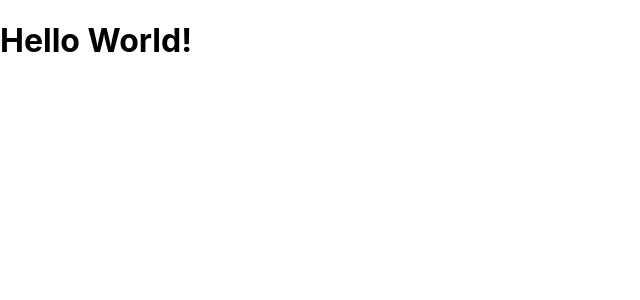
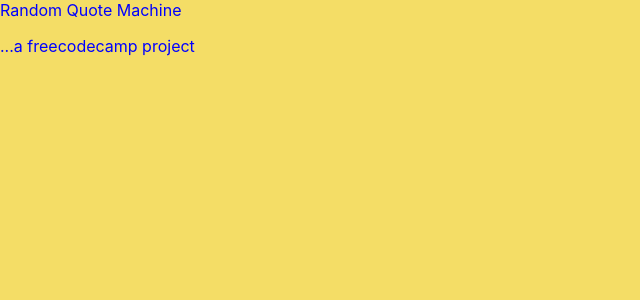
Before and after one commit to John-Flavian/random-quote-machine, a React (Create React App) app: page / in a window 1280 px wide. Shown: the top 300 px of the page, without its empty margins (0-640 px from the left). Built offline with nearby package versions, Linux system fonts and the light colour scheme; no server answers.

Commit message:
Added randomColor for the background, and the color changes onClick

```diff
--- a/package.json
+++ b/package.json
@@ -11,6 +11,7 @@
     "cra-template": "1.0.3",
     "loadash": "^1.0.0",
     "lodash": "^4.17.15",
+    "randomcolor": "^0.6.2",
     "react": "^16.13.1",
     "react-dom": "^16.13.1",
     "react-scripts": "3.4.1",
--- a/src/App.js
+++ b/src/App.js
@@ -1,19 +1,35 @@
 import React, {useState, useEffect} from 'react';
-// import { random } from 'lodash';
 import 'typeface-roboto';
 import { random } from 'lodash';
 import  Grid from '@material-ui/core/Grid';
-// import { withStyles } from '@material-ui/core/styles';
+import { makeStyles } from '@material-ui/core/styles';
 import QuoteMachine from './Components/QuoteMachine';
+import Header from './Components/Header'
+import randomColor from 'randomcolor'
 
+const myStyles = makeStyles({
+  container: {
+    alignItems: 'center',
+    display: 'flex',
+    height: '90vh',
+  },
+  app: {
+    alignItems: 'center',
+    height: '100vh',
+    transition: 'background-color 2s ease'
+  }
+})
 
 
 function App() {
-const initRandNum = Math.floor(( Math.random() * 100) + 1)
+  const classes = myStyles()
+  const initRandNum = Math.floor(( Math.random() * 100) + 1)
 //Sets a random number for the selectedQuoteIndex onload
 
   const [quotes, setQuotes] = useState([])
   const [selectedQuoteIndex, setSelectedQuoteIndex] = useState(initRandNum)
+  const [bgColor, setBgColor] = useState(randomColor)
+
 
     useEffect(() => {
       fetch('https://gist.githubusercontent.com/natebass/b0a548425a73bdf8ea5c618149fe1fce/raw/f4231cd5961f026264bb6bb3a6c41671b044f1f4/quotes.json')
@@ -26,10 +42,12 @@ const initRandNum = Math.floor(( Math.random() * 100) + 1)
 
     function assignNewQuoteIndex() {
       return(
-      setSelectedQuoteIndex(generateNewQuoteIndex)
+      setSelectedQuoteIndex(generateNewQuoteIndex),
+      setBgColor(randomColor)
       )
     }
     //Assigns the random number to selectedQuotes
+    //Changes the background-color too!
 
     const selectedQuote =
     !quotes.length || !Number.isInteger(selectedQuoteIndex) ? null
@@ -38,9 +56,9 @@ const initRandNum = Math.floor(( Math.random() * 100) + 1)
 
 
   return (
-    <div>
-      <h1>Hello World!</h1>
-      <Grid id="quote-box"  justify="center" container>
+    <div className={classes.app} style={{backgroundColor: bgColor}}>
+      <Header />
+      <Grid className={classes.container} id="quote-box"  justify="center" container>
       <Grid xs={11} lg={8} item>
 
       {
@@ -58,16 +76,8 @@ const initRandNum = Math.floor(( Math.random() * 100) + 1)
 
 }
 
-// const styles = {
-//   container: {
-//     alignItems: 'center',
-//     display: 'flex',
-//     height: '100vh',
-//     backgroundColor: "blue"
-//   }
-// };
 
-export default (App);
+export default App;
 
 
 //use $npm start; to start the server
--- /dev/null
+++ b/src/Components/Header.js
@@ -0,0 +1,21 @@
+import React from 'react'
+import { makeStyles } from '@material-ui/core/styles';
+
+
+const headerStyles = makeStyles({
+  headStyle: {
+    color: "blue"
+  }
+})
+
+function Header() {
+    const classes = headerStyles()
+    return(
+        <div className={classes.headStyle} >
+            <header>Random Quote Machine</header>
+            <p>...a freecodecamp project</p>
+        </div>
+    )
+}
+
+export default Header
--- a/src/Components/QuoteMachine.js
+++ b/src/Components/QuoteMachine.js
@@ -20,7 +20,7 @@ function QuoteMachine(props) {
         </CardContent>
 
 <CardActions>
-    <Button id="new-quote" size="small" onClick={props.assignNewQuoteIndex}> Next Quote </Button>
+    <Button id="new-quote" size="small" onClick={props.assignNewQuoteIndex} variant="outlined"> Next Quote </Button>
     <IconButton
     id="tweet-quote"
     target="_blank"
```
Also changed, not shown: 1 other file (tests, documents, lock files or other folders).
